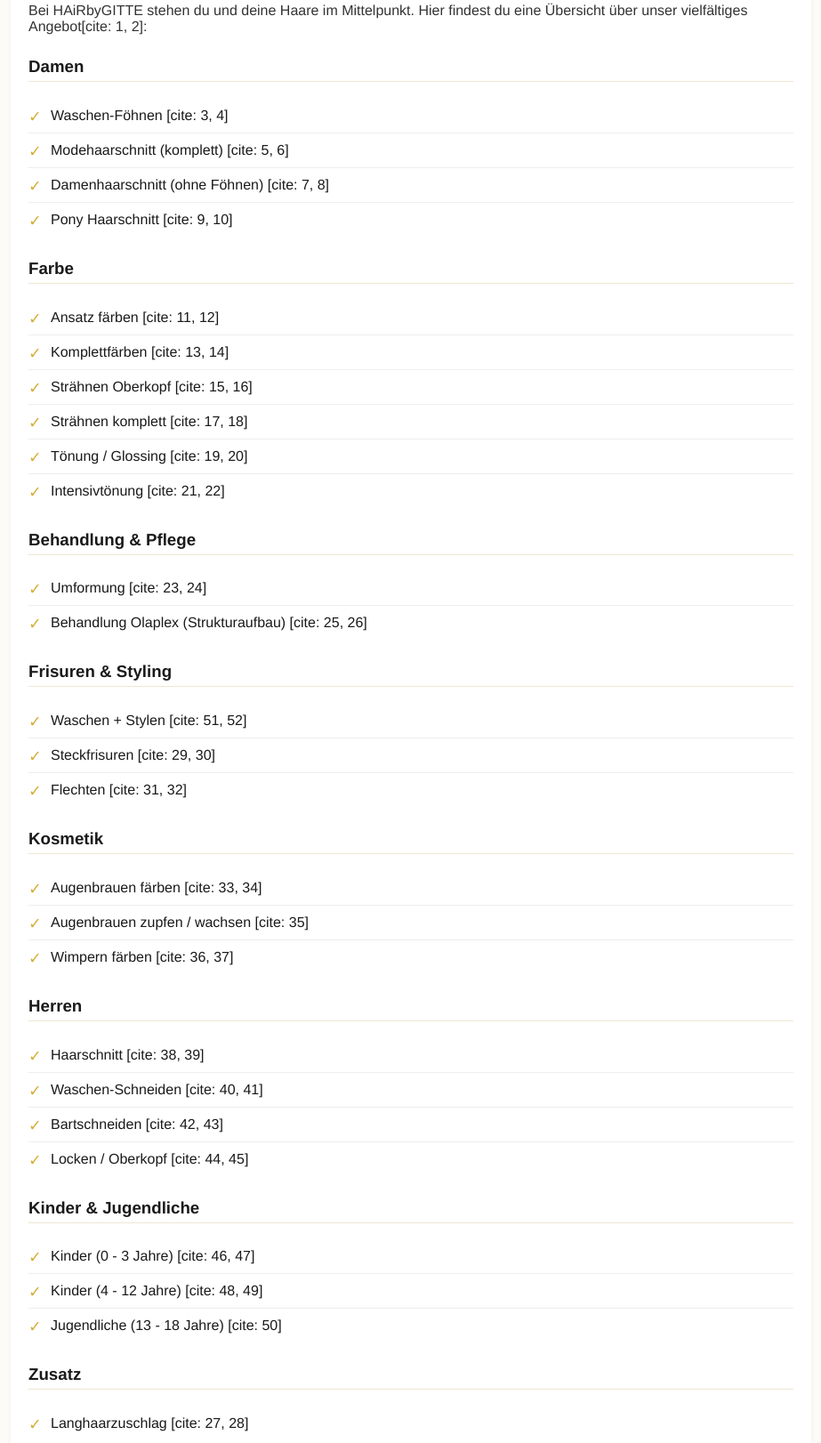
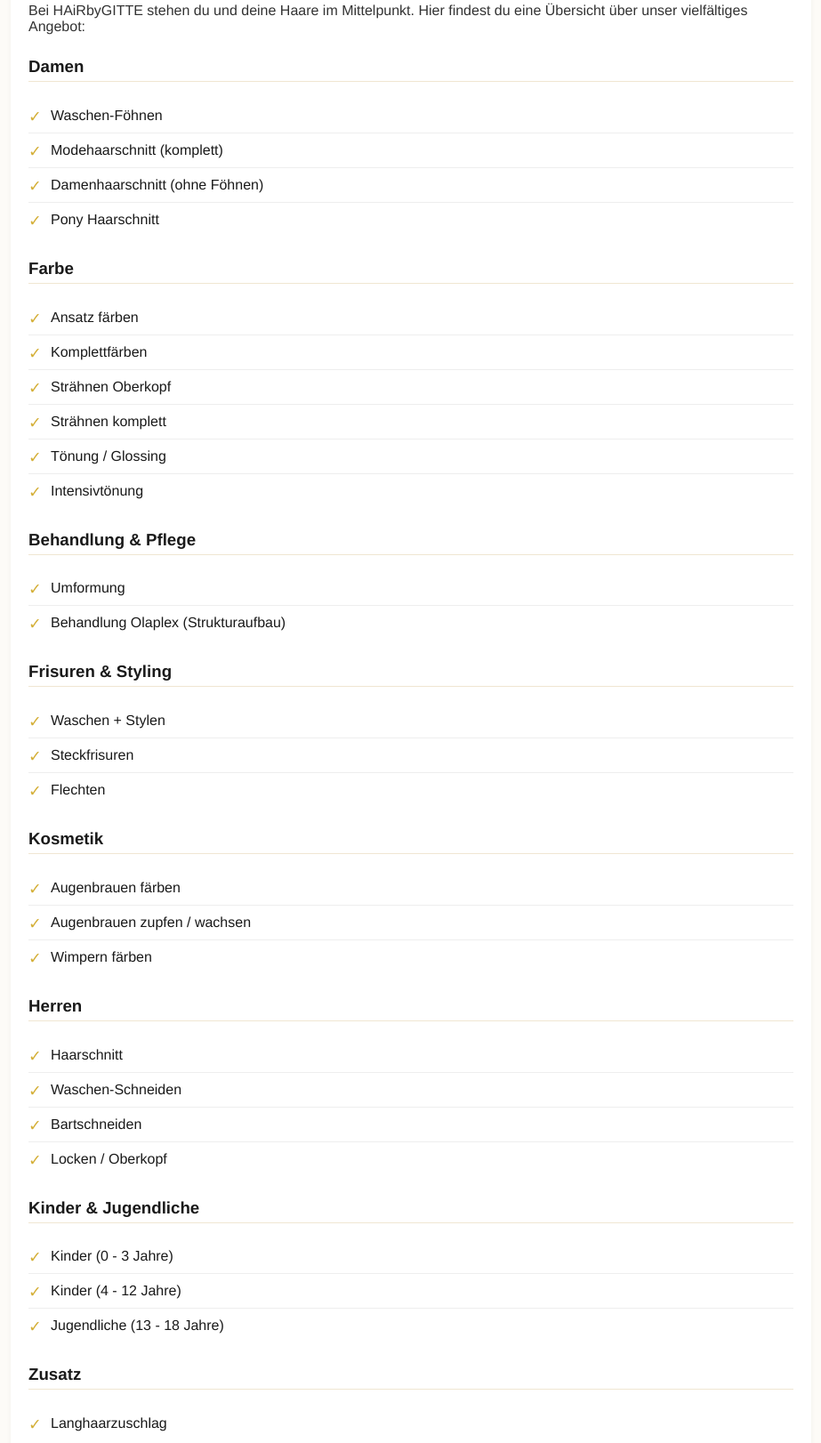
Before and after one commit to BadLuca12/HAiR-by-GITTE, a plain HTML site: page index.html in a window 1280 px wide. Shown: the part 438-2060 px from the top of the page at 89% size, without its empty margins (178-1101 px from the left). Drawn offline with Linux system fonts and the light colour scheme.

Commit message:
Add files via upload

```diff
--- a/index.html
+++ b/index.html
@@ -63,87 +63,92 @@
 
     <div class="container">
 
+        <!-- 1. LEISTUNGEN -->
         <section id="angebot" class="section">
             <h2>Unsere Leistungen</h2>
-            <p>Bei HAiRbyGITTE stehen du und deine Haare im Mittelpunkt. Hier findest du eine Übersicht über unser vielfältiges Angebot[cite: 1, 2]:</p>
+            <p>Bei HAiRbyGITTE stehen du und deine Haare im Mittelpunkt. Hier findest du eine Übersicht über unser vielfältiges Angebot:</p>
 
             <h3>Damen</h3>
             <ul class="angebots-liste">
-                <li>Waschen-Föhnen [cite: 3, 4]</li>
-                <li>Modehaarschnitt (komplett) [cite: 5, 6]</li>
-                <li>Damenhaarschnitt (ohne Föhnen) [cite: 7, 8]</li>
-                <li>Pony Haarschnitt [cite: 9, 10]</li>
+                <li>Waschen-Föhnen</li>
+                <li>Modehaarschnitt (komplett)</li>
+                <li>Damenhaarschnitt (ohne Föhnen)</li>
+                <li>Pony Haarschnitt</li>
             </ul>
 
             <h3>Farbe</h3>
             <ul class="angebots-liste">
-                <li>Ansatz färben [cite: 11, 12]</li>
-                <li>Komplettfärben [cite: 13, 14]</li>
-                <li>Strähnen Oberkopf [cite: 15, 16]</li>
-                <li>Strähnen komplett [cite: 17, 18]</li>
-                <li>Tönung / Glossing [cite: 19, 20]</li>
-                <li>Intensivtönung [cite: 21, 22]</li>
+                <li>Ansatz färben</li>
+                <li>Komplettfärben</li>
+                <li>Strähnen Oberkopf</li>
+                <li>Strähnen komplett</li>
+                <li>Tönung / Glossing</li>
+                <li>Intensivtönung</li>
             </ul>
 
             <h3>Behandlung & Pflege</h3>
             <ul class="angebots-liste">
-                <li>Umformung [cite: 23, 24]</li>
-                <li>Behandlung Olaplex (Strukturaufbau) [cite: 25, 26]</li>
+                <li>Umformung</li>
+                <li>Behandlung Olaplex (Strukturaufbau)</li>
             </ul>
 
             <h3>Frisuren & Styling</h3>
             <ul class="angebots-liste">
-                <li>Waschen + Stylen [cite: 51, 52]</li>
-                <li>Steckfrisuren [cite: 29, 30]</li>
-                <li>Flechten [cite: 31, 32]</li>
+                <li>Waschen + Stylen</li>
+                <li>Steckfrisuren</li>
+                <li>Flechten</li>
             </ul>
 
             <h3>Kosmetik</h3>
             <ul class="angebots-liste">
-                <li>Augenbrauen färben [cite: 33, 34]</li>
-                <li>Augenbrauen zupfen / wachsen [cite: 35]</li>
-                <li>Wimpern färben [cite: 36, 37]</li>
+                <li>Augenbrauen färben</li>
+                <li>Augenbrauen zupfen / wachsen</li>
+                <li>Wimpern färben</li>
             </ul>
 
             <h3>Herren</h3>
             <ul class="angebots-liste">
-                <li>Haarschnitt [cite: 38, 39]</li>
-                <li>Waschen-Schneiden [cite: 40, 41]</li>
-                <li>Bartschneiden [cite: 42, 43]</li>
-                <li>Locken / Oberkopf [cite: 44, 45]</li>
+                <li>Haarschnitt</li>
+                <li>Waschen-Schneiden</li>
+                <li>Bartschneiden</li>
+                <li>Locken / Oberkopf</li>
             </ul>
 
             <h3>Kinder & Jugendliche</h3>
             <ul class="angebots-liste">
-                <li>Kinder (0 - 3 Jahre) [cite: 46, 47]</li>
-                <li>Kinder (4 - 12 Jahre) [cite: 48, 49]</li>
-                <li>Jugendliche (13 - 18 Jahre) [cite: 50]</li>
+                <li>Kinder (0 - 3 Jahre)</li>
+                <li>Kinder (4 - 12 Jahre)</li>
+                <li>Jugendliche (13 - 18 Jahre)</li>
             </ul>
 
             <h3>Zusatz</h3>
             <ul class="angebots-liste">
-                <li>Langhaarzuschlag [cite: 27, 28]</li>
+                <li>Langhaarzuschlag</li>
             </ul>
         </section>
 
+        <!-- 2. FOTOGALERIE BEREICH -->
         <section id="galerie-bereich" class="section">
             <h2>Einblick in den Salon</h2>
             <p>Klicke auf eine Kategorie, um die Bilder anzusehen und durchzublättern.</p>
 
             <div class="galerie">
 
+                <!-- KATEGORIE 1: UNSER SALON -->
                 <div class="foto-box" onclick="openAlbum(['salon1.jpg', 'salon2.jpg'])">
                     <span class="album-badge">Album 📸</span>
                     <img src="salon1.jpg" alt="Unser Salon">
                     <div class="foto-titel">Unser Salon</div>
                 </div>
 
+                <!-- KATEGORIE 2: KREATIVE STYLINGS -->
                 <div class="foto-box" onclick="openAlbum(['styling1.jpg', 'styling2.jpg'])">
                     <span class="album-badge">Album 📸</span>
                     <img src="styling1.jpg" alt="Kreative Stylings">
                     <div class="foto-titel">Kreative Stylings</div>
                 </div>
 
+                <!-- KATEGORIE 3: VORHER / NACHHER -->
                 <div class="foto-box" onclick="openAlbum(['transformation1.jpg'])">
                     <span class="album-badge">Album 📸</span>
                     <img src="transformation1.jpg" alt="Vorher / Nachher Transformationen">
@@ -153,6 +158,7 @@
             </div>
         </section>
 
+        <!-- LIGHTBOX-ELEMENT MIT PFEILEN -->
         <div id="myLightbox" class="lightbox">
             <span class="lightbox-close" onclick="closeLightbox()">&times;</span>
             <span class="lightbox-btn btn-prev" onclick="changeImage(-1)">❮</span>
@@ -160,6 +166,7 @@
             <span class="lightbox-btn btn-next" onclick="changeImage(1)">❯</span>
         </div>
 
+        <!-- 3. KONTAKT & INFO -->
         <section id="kontakt" class="section">
             <h2>Termin vereinbaren</h2>
             <p><strong>Adresse:</strong><br>HAiRbyGITTE<br>Brigitte Schneider<br>Rotach 1051, 6861 Alberschwende</p>
@@ -175,6 +182,7 @@
             <p><strong>WhatsApp:</strong><br><a href="https://wa.me/436642563244" target="_blank" class="btn-kontakt" style="background-color: #25D366; color: white;">💬 Nachricht schreiben</a></p>
         </section>
 
+        <!-- 4. RECHTLICHES -->
         <section id="impressum" class="section">
             <h2>Impressum & Datenschutz</h2>
             <h3>Impressum</h3>
```
